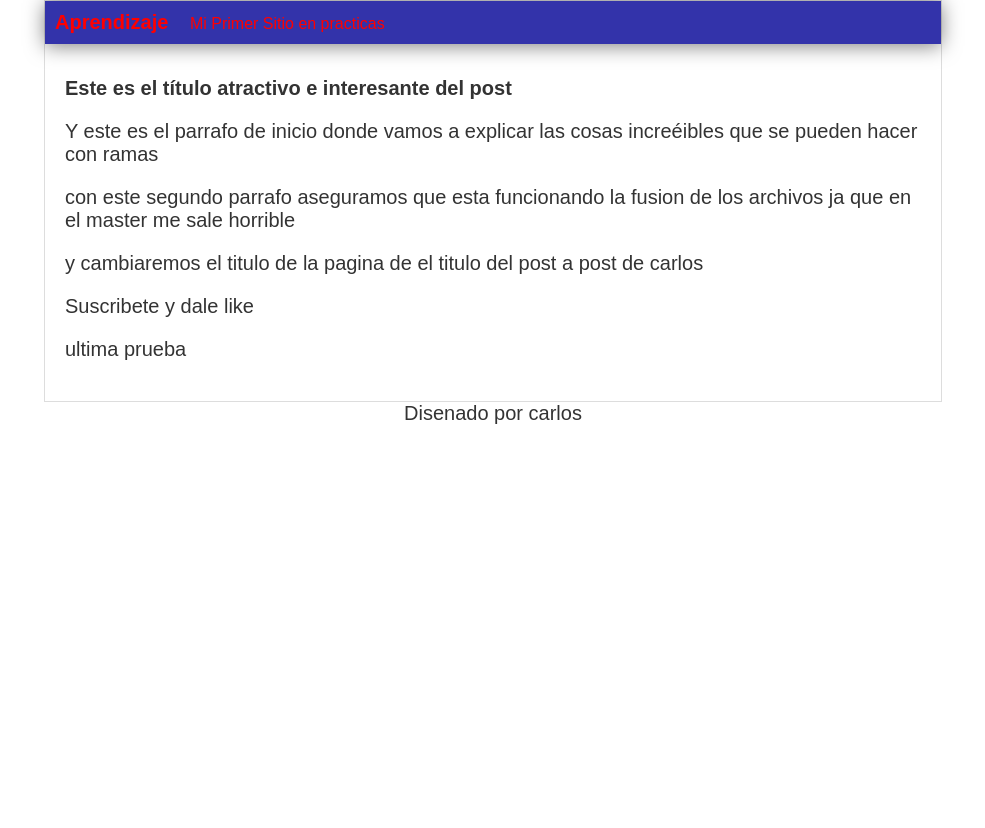
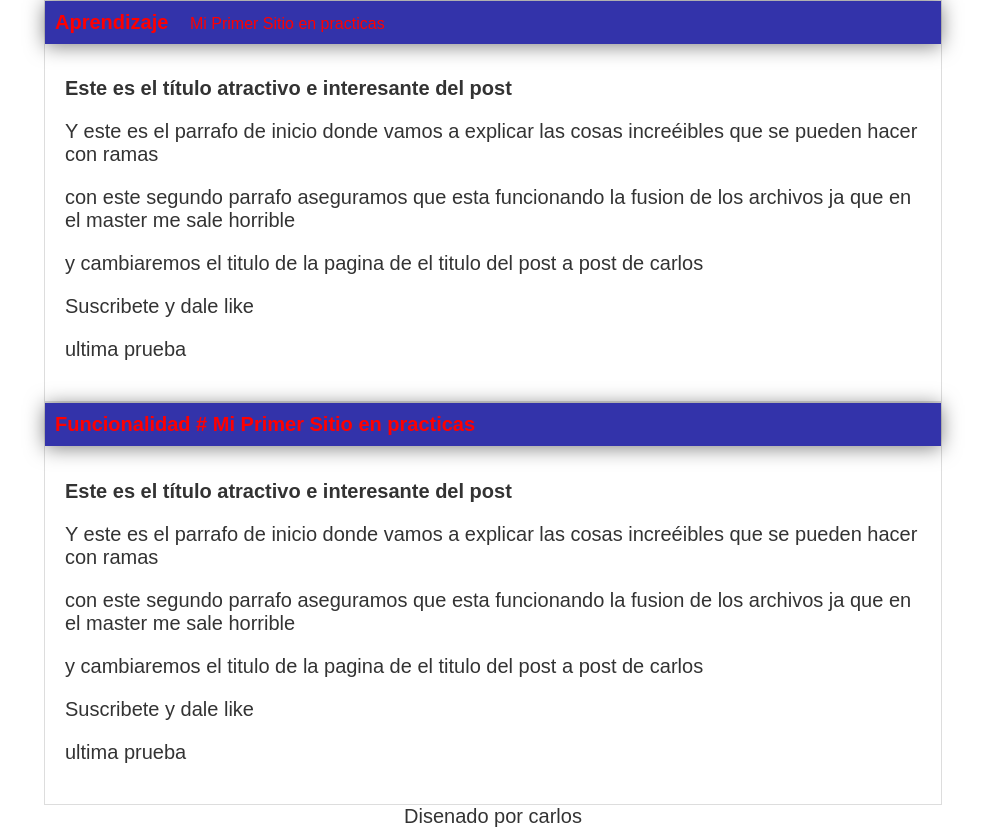
Before and after one commit to cespinosbv/cespinosbv, a plain HTML site: page index.html in a window 1280 px wide. Shown: the whole page, without its empty margins (147-1132 px from the left). Before the commit the page ends 800 px from the top, so only its background shows below. Drawn offline with Linux system fonts and the light colour scheme.

Commit message:
modificacion stylos.css y index

```diff
--- a/css/estilos.css
+++ b/css/estilos.css
@@ -9,6 +9,16 @@ body
 }
 
 #cabecera
+{
+    background: #33A;
+    box-shadow: 0px 2px 20px 0px rgba(0,0,0,0.5);
+    color: red;
+    font-weight: bold;
+    margin: 0;
+    padding: 0.5em;
+}
+
+#centro
 {
     background: #33A;
     box-shadow: 0px 2px 20px 0px rgba(0,0,0,0.5);
--- a/index.html
+++ b/index.html
@@ -21,6 +21,23 @@
                 </p>
             </div>
         </div>
+
+        <div id="container">
+            <div id="centro">
+                Funcionalidad
+#             <span id="tagline">Mi Primer Sitio en practicas</span>
+            </div>
+            <div id="post">
+                <h1>Este es el título atractivo e interesante del post</h1>
+                <p>Y este es el parrafo de inicio donde vamos a explicar las cosas increéibles que se pueden hacer con ramas</p>
+                <p>con este segundo parrafo aseguramos que esta funcionando la fusion de los archivos ja que en el master me sale horrible</p>
+                <p>y cambiaremos el titulo de la pagina de el titulo del post a post de carlos</p>
+                <p>Suscribete y dale like</p>
+                <p>ultima prueba</p>
+
+                </p>
+            </div>
+        </div>
     </body>
     <footer> Disenado por carlos</footer>
 </html>
```
